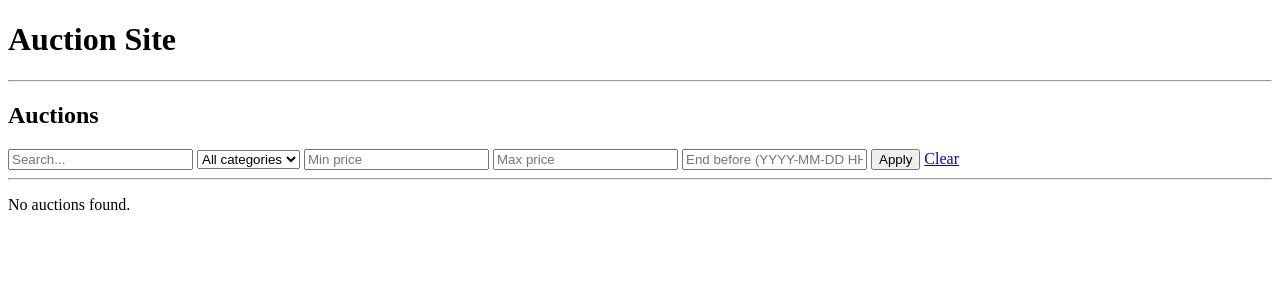
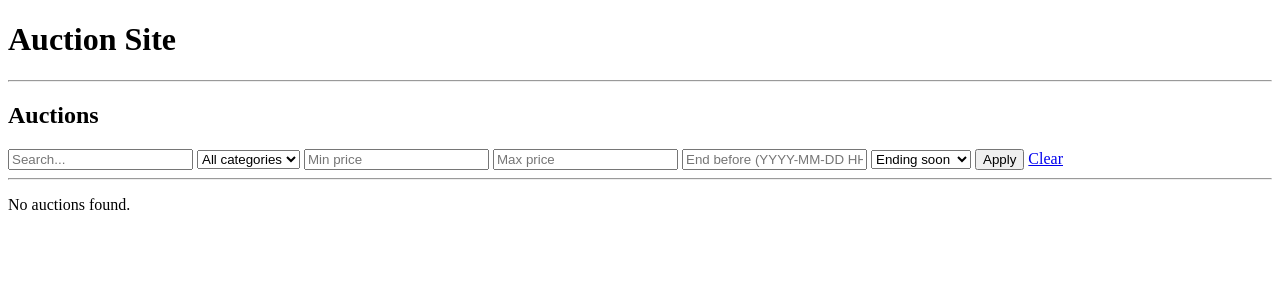
Before and after one commit to Sam-Razavi/auction-site, a Flask app: page / in a window 1280 px wide. Shown: the top 300 px of the page. Run offline with Flask 3, Linux system fonts and the light colour scheme; data that the repository does not hold is empty.

Commit message:
User story: sort auctions by ending soon/latest

```diff
--- a/app/auctions/routes.py
+++ b/app/auctions/routes.py
@@ -9,7 +9,6 @@ repo = AuctionRepository()
 def compute_status(end_datetime_str, bid_count):
     now_str = datetime.now().strftime("%Y-%m-%d %H:%M")
 
-    # since we store dates like "YYYY-MM-DD HH:MM" this simple string compare works
     if end_datetime_str <= now_str:
         return "Ended"
 
@@ -26,6 +25,10 @@ def auction_list():
     min_price_str = request.args.get("min_price", "").strip()
     max_price_str = request.args.get("max_price", "").strip()
     end_before = request.args.get("end_before", "").strip()
+    sort = request.args.get("sort", "soon").strip()
+
+    if sort not in ["soon", "latest"]:
+        sort = "soon"
 
     min_price = None
     max_price = None
@@ -44,13 +47,13 @@ def auction_list():
 
     categories = repo.get_categories()
 
-    # get auctions (filters and/or search)
     if category or min_price is not None or max_price is not None or end_before:
         auctions_rows = repo.filter_auctions(
             category=category if category else None,
             min_price=min_price,
             max_price=max_price,
-            end_before=end_before if end_before else None
+            end_before=end_before if end_before else None,
+            sort=sort
         )
 
         if q:
@@ -61,11 +64,10 @@ def auction_list():
             ]
     else:
         if q:
-            auctions_rows = repo.search(q)
+            auctions_rows = repo.search(q, sort=sort)
         else:
-            auctions_rows = repo.get_all()
+            auctions_rows = repo.get_all(sort=sort)
 
-    # convert rows -> dict so we can attach "status"
     auctions = []
     for a in auctions_rows:
         a_dict = dict(a)
@@ -81,7 +83,8 @@ def auction_list():
         category=category,
         min_price=min_price_str,
         max_price=max_price_str,
-        end_before=end_before
+        end_before=end_before,
+        sort=sort
     )
 
 
--- a/app/repositories/auction_repository.py
+++ b/app/repositories/auction_repository.py
@@ -5,13 +5,14 @@ from app.db import get_db
 class AuctionRepository:
     # -------- Auctions --------
 
-    def get_all(self):
+    def get_all(self, sort="soon"):
         db = get_db()
+        order = "ASC" if sort == "soon" else "DESC"
         rows = db.execute(
-            """
+            f"""
             SELECT id, title, category, description, starting_bid, end_datetime
             FROM auctions
-            ORDER BY end_datetime ASC
+            ORDER BY end_datetime {order}
             """
         ).fetchall()
         return rows
@@ -53,7 +54,6 @@ class AuctionRepository:
 
     def delete_auction(self, auction_id):
         db = get_db()
-        # remove related data first
         db.execute("DELETE FROM bids WHERE auction_id = ?", (auction_id,))
         db.execute("DELETE FROM reactions WHERE auction_id = ?", (auction_id,))
         db.execute("DELETE FROM auctions WHERE id = ?", (auction_id,))
@@ -89,10 +89,7 @@ class AuctionRepository:
 
     def delete_bids_for_auction(self, auction_id):
         db = get_db()
-        db.execute(
-            "DELETE FROM bids WHERE auction_id = ?",
-            (auction_id,)
-        )
+        db.execute("DELETE FROM bids WHERE auction_id = ?", (auction_id,))
         db.commit()
 
     def get_bid_count(self, auction_id):
@@ -134,15 +131,16 @@ class AuctionRepository:
 
     # -------- Search / Filters --------
 
-    def search(self, keyword):
+    def search(self, keyword, sort="soon"):
         db = get_db()
+        order = "ASC" if sort == "soon" else "DESC"
         kw = f"%{keyword}%"
         rows = db.execute(
-            """
+            f"""
             SELECT id, title, category, description, starting_bid, end_datetime
             FROM auctions
             WHERE title LIKE ? OR description LIKE ?
-            ORDER BY end_datetime ASC
+            ORDER BY end_datetime {order}
             """,
             (kw, kw)
         ).fetchall()
@@ -159,8 +157,9 @@ class AuctionRepository:
         ).fetchall()
         return [r["category"] for r in rows]
 
-    def filter_auctions(self, category=None, min_price=None, max_price=None, end_before=None):
+    def filter_auctions(self, category=None, min_price=None, max_price=None, end_before=None, sort="soon"):
         db = get_db()
+        order = "ASC" if sort == "soon" else "DESC"
 
         sql = """
             SELECT id, title, category, description, starting_bid, end_datetime
@@ -185,7 +184,7 @@ class AuctionRepository:
             sql += " AND end_datetime <= ?"
             params.append(end_before)
 
-        sql += " ORDER BY end_datetime ASC"
+        sql += f" ORDER BY end_datetime {order}"
 
         rows = db.execute(sql, tuple(params)).fetchall()
         return rows
--- a/app/templates/auctions/list.html
+++ b/app/templates/auctions/list.html
@@ -17,6 +17,11 @@
     <input type="number" name="max_price" placeholder="Max price" value="{{ max_price }}">
 
     <input type="text" name="end_before" placeholder="End before (YYYY-MM-DD HH:MM)" value="{{ end_before }}">
+
+    <select name="sort">
+        <option value="soon" {% if sort == "soon" %}selected{% endif %}>Ending soon</option>
+        <option value="latest" {% if sort == "latest" %}selected{% endif %}>Ending latest</option>
+    </select>
 
     <button type="submit">Apply</button>
     <a href="{{ url_for('auctions.auction_list') }}">Clear</a>
```
